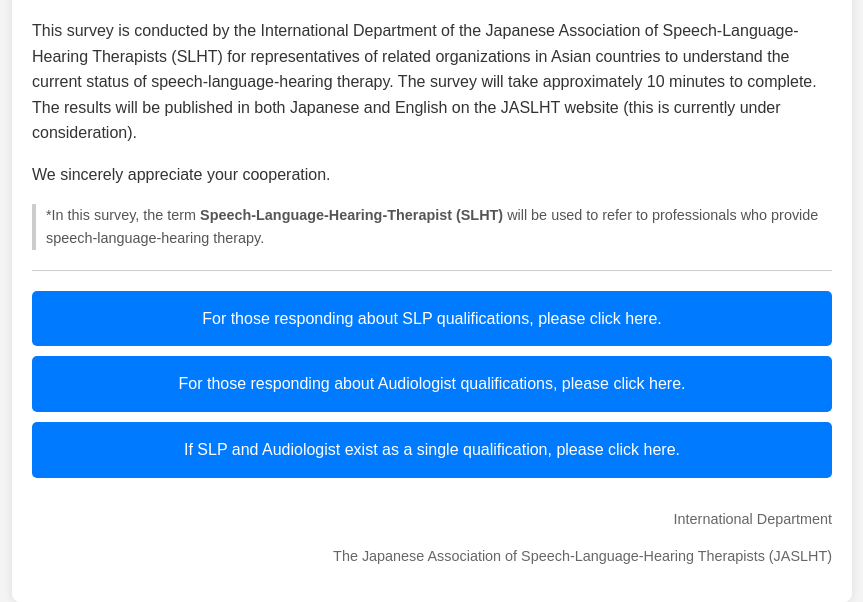
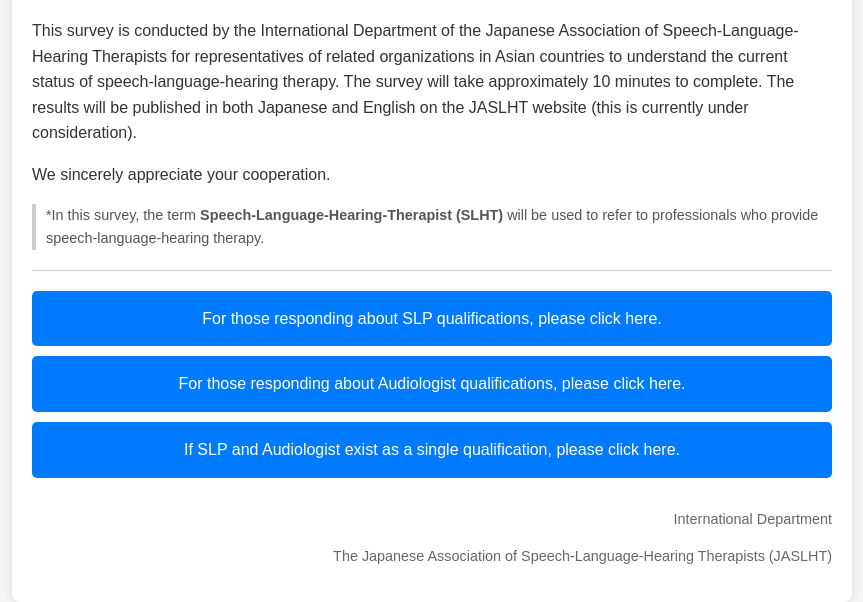
Before and after one commit to Noname-888/SLHT-Survey, a plain HTML site: page index.html in a window 1280 px wide. Shown: the part 116-718 px from the top of the page, without its empty margins (208-1071 px from the left). Drawn offline with Linux system fonts and the light colour scheme.

Commit message:
Update index.html

```diff
--- a/index.html
+++ b/index.html
@@ -9,7 +9,7 @@
 <body>
     <div class="container">
         <h1>Request for Participation in a Survey</h1>
-        <p>This survey is conducted by the International Department of the Japanese Association of Speech-Language-Hearing Therapists (SLHT) for representatives of related organizations in Asian countries to understand the current status of speech-language-hearing therapy. The survey will take approximately 10 minutes to complete. The results will be published in both Japanese and English on the JASLHT website (this is currently under consideration).</p>
+        <p>This survey is conducted by the International Department of the Japanese Association of Speech-Language-Hearing Therapists for representatives of related organizations in Asian countries to understand the current status of speech-language-hearing therapy. The survey will take approximately 10 minutes to complete. The results will be published in both Japanese and English on the JASLHT website (this is currently under consideration).</p>
         <p>We sincerely appreciate your cooperation.</p>
         <p class="note">
             *In this survey, the term <strong>Speech-Language-Hearing-Therapist (SLHT)</strong> will be used to refer to professionals who provide speech-language-hearing therapy.
```
